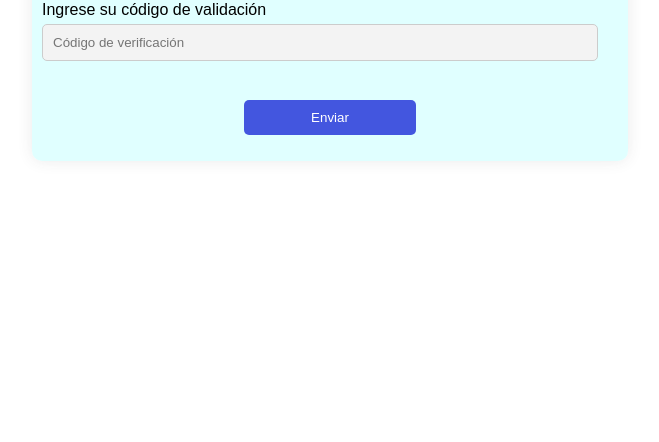
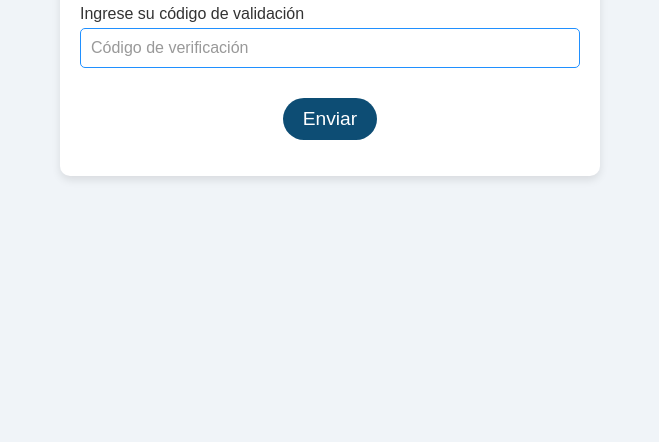
Before and after one commit to dev-GEENE/validacionCreditos, a website: page src/index.html in a window 1280 px wide. Shown: the part 358-800 px from the top of the page, without its empty margins (310-969 px from the left). Drawn offline with Linux system fonts and the light colour scheme.

Commit message:
Se modifica estilo del formulario

```diff
--- a/src/style.css
+++ b/src/style.css
@@ -6,48 +6,72 @@ body {
     align-items: center;
     height: 100vh;
     margin: 0;
-    font-family: "Arial", sans-serif; /* Cambiado a Arial */
-    background-color: hsl(180, 100%, 100%);
+    font-family: "Arial", sans-serif;
+    background-color: #f0f4f8; /* Fondo claro */
 }
 
 .form-container {
-    background-color: rgba(220, 255, 255, 0.881);
-    padding: 10px;
-    border-radius: 10px;
-    box-shadow: 0 0 15px rgba(55, 54, 54, 0.1);
-    width: 45%;
+    background-color: white; /* Fondo blanco */
+    padding: 20px; /* Espaciado interno */
+    box-shadow: 0 4px 8px rgba(0, 0, 0, 0.1); /* Sombra */
+    width: 40%; /* Ancho del formulario */
+    max-width: 500px; /* Máximo ancho */
+    border-radius: 10px; /* Bordes redondeados */
 }
 
 .form-container h2 {
-    text-align: center;
-    color: rgb(8, 182, 251);
+    text-align: center; /* Centrar título */
+    color: #2090ff; /* Color del título */
+    font-size: 1.8em; /* Tamaño del título */
+    margin-bottom: 20px; /* Espaciado inferior */
 }
 
-input,
-textarea {
-    width: 96.5%;
-    padding: 10px;
-    margin-bottom: 10px; /* Manteniendo un margen uniforme */
-    margin-top: 5px;
-    border: 1px solid #ccc;
-    border-radius: 5px;
-    background-color: rgb(243, 243, 243);
-    font-family: "Arial", sans-serif; /* Aplicado Arial también a los inputs y textarea */
+.input-form {
+    margin-bottom: 20px; /* Espaciado inferior de la sección del input */
+}
+
+.input-form label {
+    display: block; /* Hacer el label un bloque */
+    margin-bottom: 5px; /* Espaciado inferior del label */
+    color: #333; /* Color del texto */
+}
+
+input[type="text"] {
+    width: 100%; /* Ajustar al 100% */
+    padding: 10px; /* Espaciado interno */
+    margin-bottom: 10px; /* Margen inferior */
+    border: 1px solid #2090ff; /* Borde azul */
+    border-radius: 5px; /* Bordes redondeados */
+    font-size: 1rem; /* Tamaño de fuente */
+    background-color: white; /* Fondo blanco */
+    color: #333; /* Color del texto */
+}
+
+input[type="text"]::placeholder {
+    color: #999; /* Color del placeholder */
 }
 
 input[type="submit"] {
-    background-color: #4356df;
-    color: white;
-    border: none;
-    cursor: pointer;
-    padding: 10px;
-    width: 30%;
-    display: block;
-    margin: 0 auto;
-    margin-top: 5%;
-    transition: background-color 0.3s;
+    background-color: #0d4d74; /* Color de fondo del botón */
+    color: white; /* Color del texto del botón */
+    border: none; /* Sin borde */
+    cursor: pointer; /* Cambiar cursor */
+    padding: 10px 20px; /* Espaciado interno del botón */
+    width: auto; /* Ancho automático */
+    border-radius: 30px; /* Bordes redondeados */
+    font-size: 1.2rem; /* Tamaño de fuente */
+    display: block; /* Mostrar como bloque */
+    margin: 0 auto; /* Centrar el botón */
+    transition: background-color 0.3s ease; /* Transición */
 }
 
 input[type="submit"]:hover {
-    background-color: #58a5bf;
+    background-color: #003f7f; /* Color de fondo al pasar el mouse */
 }
+
+/* Adaptación para dispositivos más pequeños */
+@media (max-width: 768px) {
+    .form-container {
+        width: 90%; /* Ajusta el ancho en pantallas pequeñas */
+    }
+}
```
